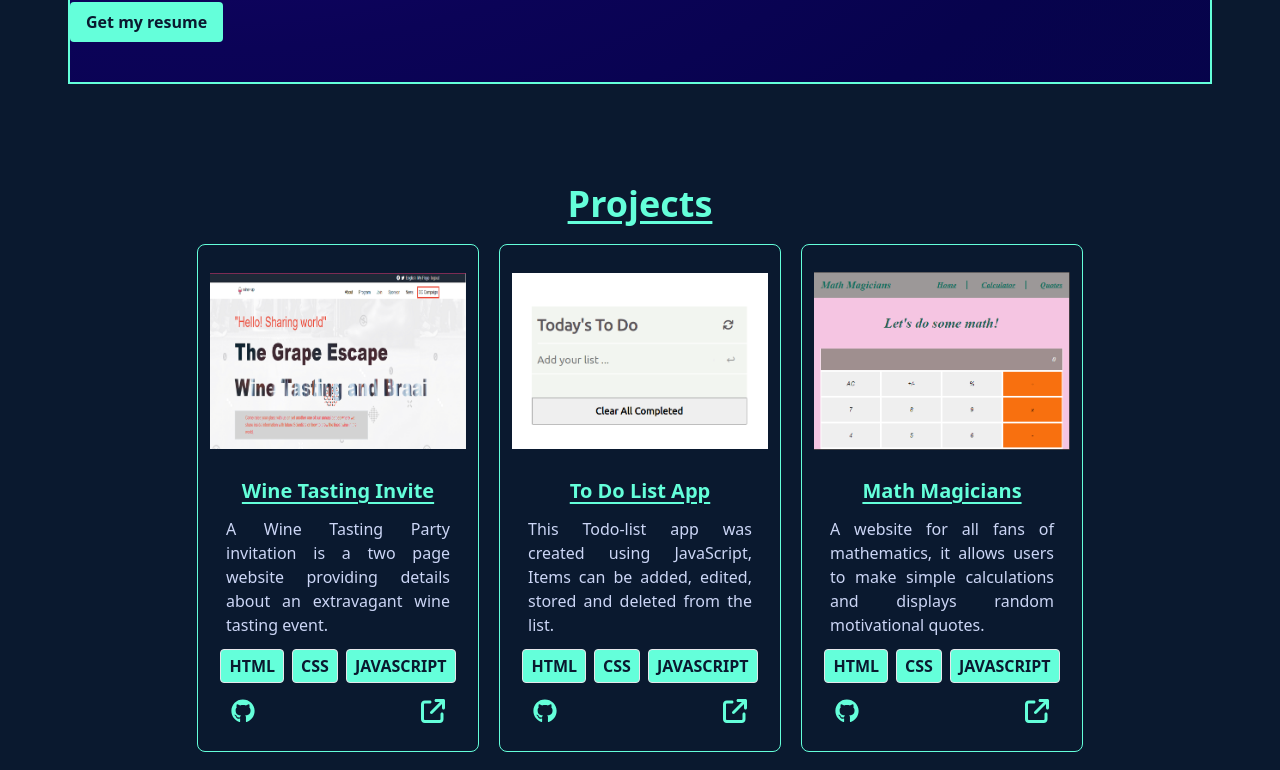
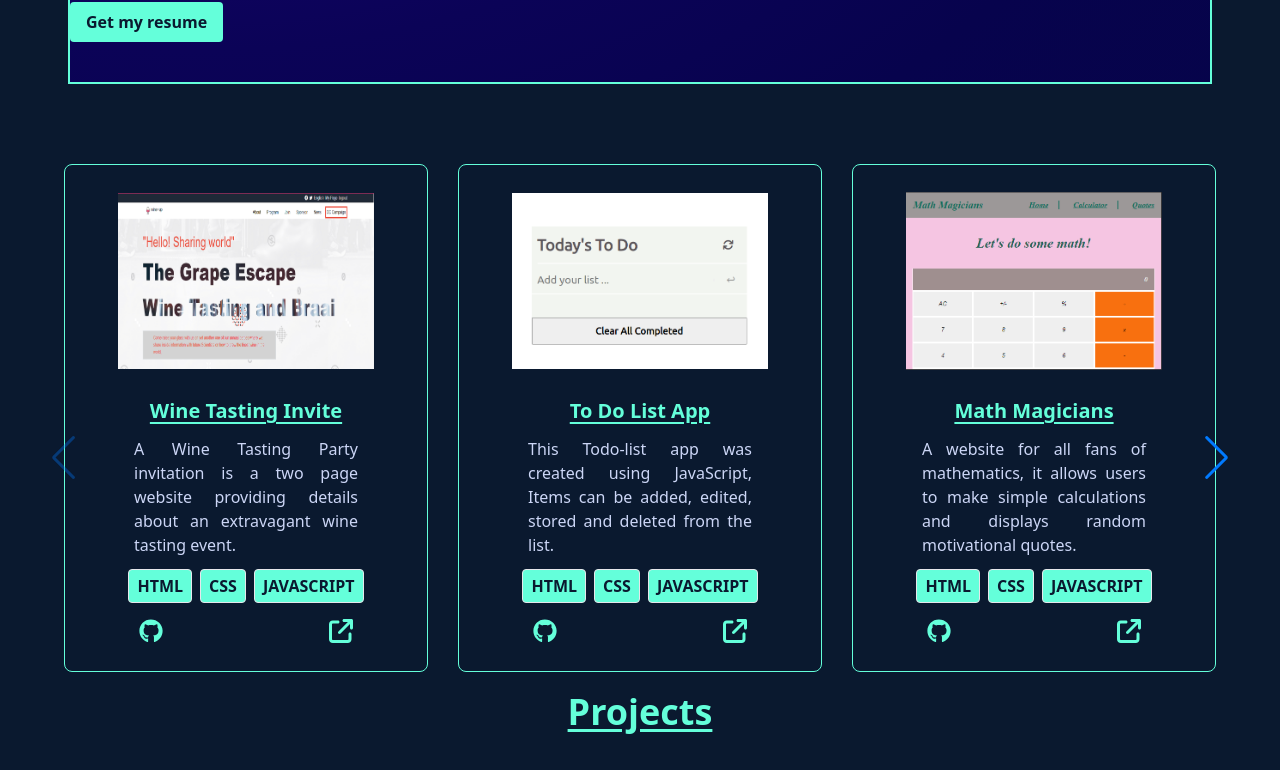
Before and after one commit to Naledi-Dikgale/my-portfolio, a React (Vite) app: page / in a window 1280 px wide. Shown: the part 752-1522 px from the top of the page. Built offline with nearby package versions, Linux system fonts and the light colour scheme.

Commit message:
Add slider

```diff
--- a/package.json
+++ b/package.json
@@ -23,7 +23,9 @@
     "react": "^18.2.0",
     "react-dom": "^18.2.0",
     "react-modal": "^3.16.1",
+    "react-responsive-carousel": "^3.2.23",
     "react-spinners": "^0.13.8",
+    "swiper": "^10.2.0",
     "three": "^0.155.0"
   },
   "devDependencies": {
--- a/src/components/Projects.jsx
+++ b/src/components/Projects.jsx
@@ -4,6 +4,12 @@ import ProjectCard from './cards/ProjectCard';
 import Modal from 'react-modal'
 import { FontAwesomeIcon } from '@fortawesome/react-fontawesome';
 import { faClose } from '@fortawesome/free-solid-svg-icons';
+import { Navigation } from 'swiper/modules';
+import { Swiper, SwiperSlide } from 'swiper/react';
+import 'swiper/css/bundle'
+import 'swiper/css';
+import 'swiper/css/navigation'
+
 const Projects = () => {
   let [open, setOpen] = useState(false)
   let [close, setClose] = useState(false)
@@ -18,14 +24,40 @@ const Projects = () => {
     setOpen(false)
     return true
   }
+
+  const responsive = {
+    breakpoints: {
+      320: {
+        slidesPerView: 1,
+        spaceBetween: 10
+      },
+      480: {
+        slidesPerView: 1,
+        spaceBetween: 20
+      },
+      768: {
+        slidesPerView: 3,
+        spaceBetween: 30
+      },
+    }
+  }
+
   return (
-    <div id="projects" className="w-full p-6 h-fit flex flex-col justify-center items-center">
+    <Swiper id="projects" className="w-full p-6 h-fit flex flex-col justify-center items-center"
+    modules={[Navigation]}
+    navigation
+    spaceBetween={50}
+    breakpoints={responsive.breakpoints}
+    >
+
+
     <h2 className="text-4xl font-bold text-center underline underline-offset-4 my-5">Projects</h2>
         <div className="w-full h-max flex gap-5 h-max flex-wrap  items-center justify-center">
           {projects.map((project, index) => {
-          return <div onClick={() => handleClick( <ProjectCard project={project} />)} key={index} className="h-max w-max flex items-center justify-center border-slate-200"> <ProjectCard project={project} /></div>;
+              return <SwiperSlide onClick={() => handleClick( <ProjectCard project={project} />)} key={index} className="h-max w-max flex items-center justify-center border-slate-200 "> <ProjectCard project={project} /></SwiperSlide>;
             })}
         </div>
+
       <Modal
        isOpen = {open}
        onRequestClose={close}
@@ -41,8 +73,20 @@ const Projects = () => {
         }
       </div>
       </Modal>
-  </div>
+    </Swiper>
   )
 }
 
 export default Projects
+
+{/* <Swiper className="w-full h-max flex flex-wrap justify-center items-center"
+            spaceBetween={50}
+            slidesPerView={2}
+            // onSlideChange={() => console.log('slide change')}
+            // onSwiper={(swiper) => console.log(swiper)}
+          >
+            <SwiperSlide>slide1</SwiperSlide>
+            <SwiperSlide>slide2</SwiperSlide>
+            <SwiperSlide>slide3</SwiperSlide>
+
+        </Swiper> */}
```
Also changed, not shown: 1 other file (tests, documents, lock files or other folders). Lines whose indentation alone changed are shown as unchanged.
